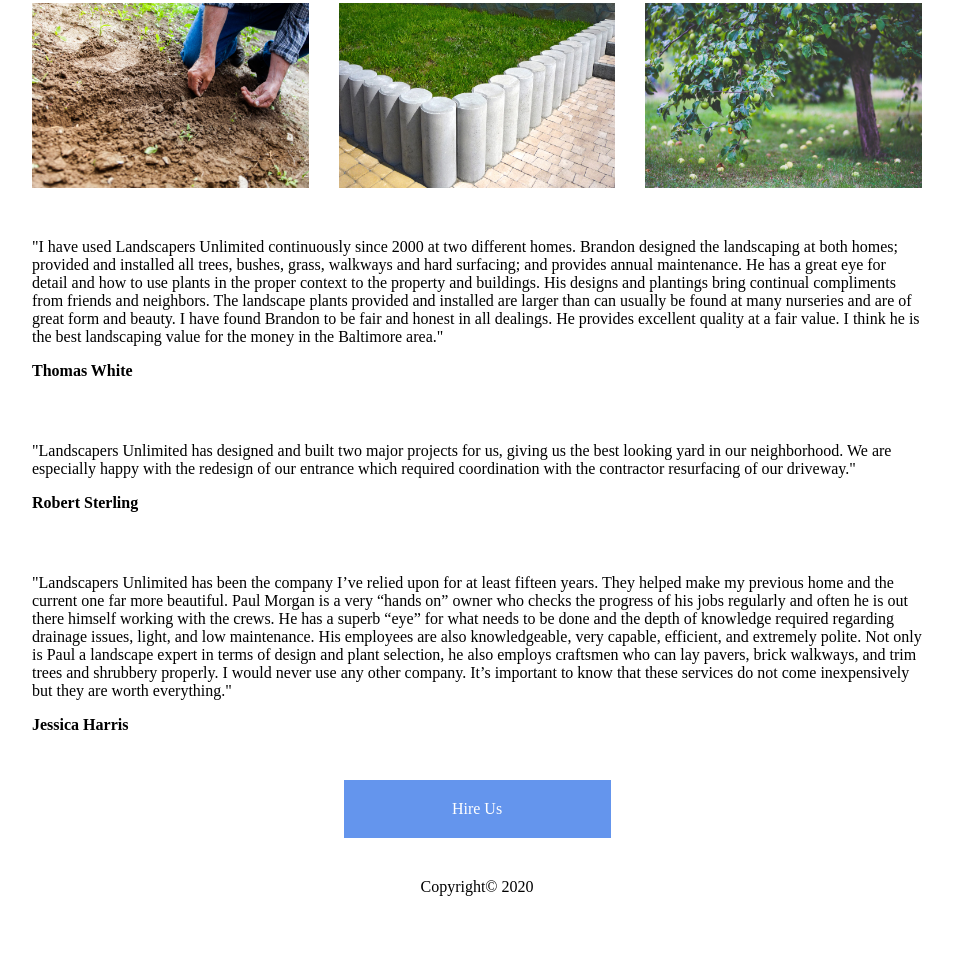
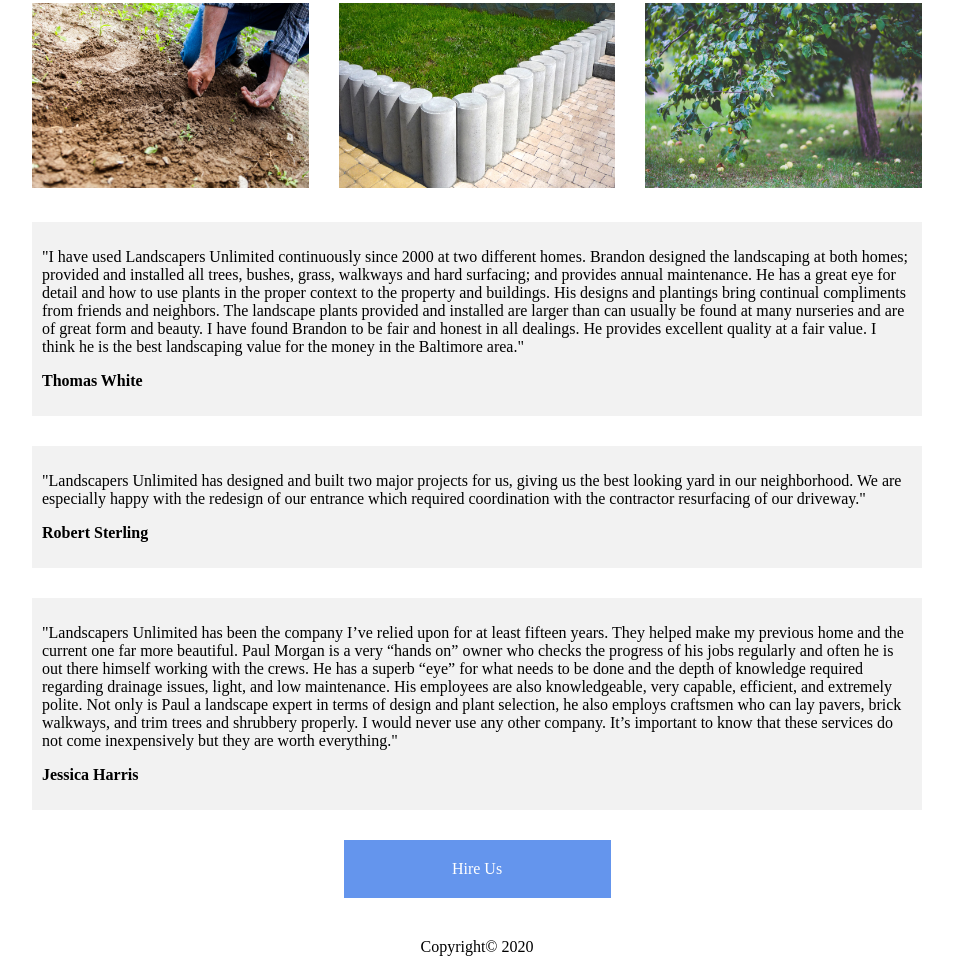
Before and after one commit to arodriguez175/landscapers-unlimited, a plain HTML site: page index.html in a window 1280 px wide. Shown: the part 1264-2220 px from the top of the page, without its empty margins (163-1116 px from the left). Before the commit the page ends 2160 px from the top, so only its background shows below. Drawn offline with nearby package versions, Linux system fonts and the light colour scheme.

Commit message:
Added background color to testimonials.

```diff
--- a/index.html
+++ b/index.html
@@ -74,20 +74,26 @@
     <div class="container">
         <div class="row">
             <div class="col-12">
-                <p>"I have used Landscapers Unlimited continuously since 2000 at two different homes.  Brandon designed the landscaping at both homes; provided and installed all trees, bushes, grass, walkways and hard surfacing; and provides annual maintenance.  He has a great eye for detail and how to use plants in the proper context to the property and buildings.  His designs and plantings bring continual compliments from friends and neighbors.  The landscape plants provided and installed are larger than can usually be found at many nurseries and are of great form and beauty.  I have found Brandon to be fair and honest in all dealings.  He provides excellent quality at a fair value.  I think he is the best landscaping value for the money in the Baltimore area."</p>
-                <p><strong>Thomas White</strong></p>
+                <div class="testimonial-cards">
+                    <p>"I have used Landscapers Unlimited continuously since 2000 at two different homes.  Brandon designed the landscaping at both homes; provided and installed all trees, bushes, grass, walkways and hard surfacing; and provides annual maintenance.  He has a great eye for detail and how to use plants in the proper context to the property and buildings.  His designs and plantings bring continual compliments from friends and neighbors.  The landscape plants provided and installed are larger than can usually be found at many nurseries and are of great form and beauty.  I have found Brandon to be fair and honest in all dealings.  He provides excellent quality at a fair value.  I think he is the best landscaping value for the money in the Baltimore area."</p>
+                    <p><strong>Thomas White</strong></p>
+                </div>
             </div>
         </div>
         <div class="row">
             <div class="col-12">
-                <p>"Landscapers Unlimited has designed and built two major projects for us, giving us the best looking yard in our neighborhood.  We are especially happy with the redesign of our entrance which required coordination with the contractor resurfacing of our driveway."</p>
+                <div class="testimonial-cards">
+                    <p>"Landscapers Unlimited has designed and built two major projects for us, giving us the best looking yard in our neighborhood.  We are especially happy with the redesign of our entrance which required coordination with the contractor resurfacing of our driveway."</p>
                 <p><strong>Robert Sterling</strong></p>
+                </div>
             </div>
         </div>
         <div class="row">
             <div class="col-12">
-                <p>"Landscapers Unlimited has been the company I’ve relied upon for at least fifteen years.  They helped make my previous home and the current one far more beautiful.  Paul Morgan is a very “hands on” owner who checks the progress of his jobs regularly and often he is out there himself working with the crews.  He has a superb “eye” for what needs to be done and the depth of knowledge required regarding drainage issues, light, and low maintenance.  His employees are also knowledgeable, very capable, efficient, and extremely polite.  Not only is Paul a landscape expert in terms of design and plant selection, he also employs craftsmen who can lay pavers, brick walkways, and trim trees and shrubbery properly.  I would never use any other company.  It’s important to know that these services do not come inexpensively but they are worth everything."</p>
+                <div class="testimonial-cards">
+                    <p>"Landscapers Unlimited has been the company I’ve relied upon for at least fifteen years.  They helped make my previous home and the current one far more beautiful.  Paul Morgan is a very “hands on” owner who checks the progress of his jobs regularly and often he is out there himself working with the crews.  He has a superb “eye” for what needs to be done and the depth of knowledge required regarding drainage issues, light, and low maintenance.  His employees are also knowledgeable, very capable, efficient, and extremely polite.  Not only is Paul a landscape expert in terms of design and plant selection, he also employs craftsmen who can lay pavers, brick walkways, and trim trees and shrubbery properly.  I would never use any other company.  It’s important to know that these services do not come inexpensively but they are worth everything."</p>
                 <p><strong>Jessica Harris</strong></p>
+                </div>
             </div>
         </div>
     </div>
--- a/stylesheet.scss
+++ b/stylesheet.scss
@@ -241,3 +241,8 @@ body, html {
 #contact-info {
     text-align: center;
 }
+
+.testimonial-cards {
+    background-color: #f2f2f2;
+    padding: 10px;
+}
```
Also changed, not shown: stylesheet.css, 1 other file.
